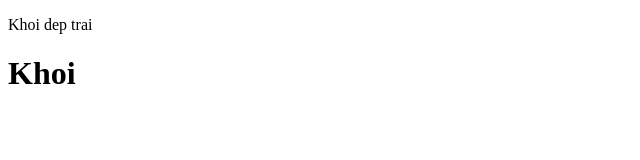
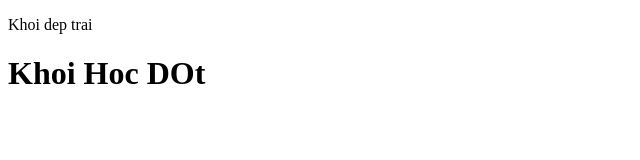
Before and after one commit to khoitang/github-study, a plain HTML site: page index.html in a window 1280 px wide. Shown: the whole page, without its empty margins (0-640 px from the left). Drawn offline with Linux system fonts and the light colour scheme.

Commit message:
cap nhat

```diff
--- a/index.html
+++ b/index.html
@@ -7,6 +7,6 @@
   </head>
   <body>
     <p>Khoi dep trai</p>
-    <h1>Khoi</h1>
+    <h1>Khoi Hoc DOt</h1>
   </body>
 </html>
```
